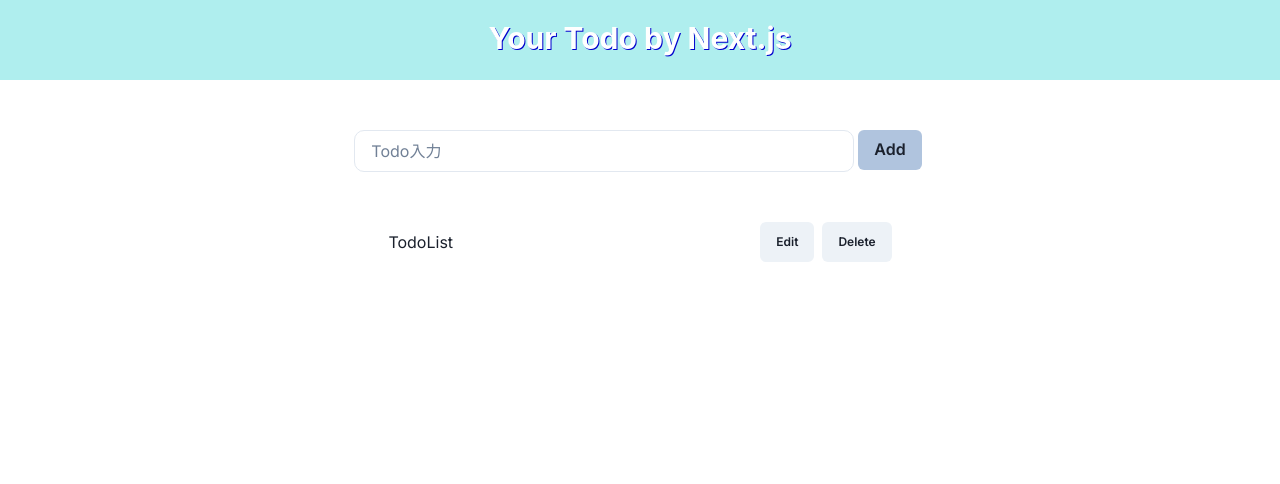
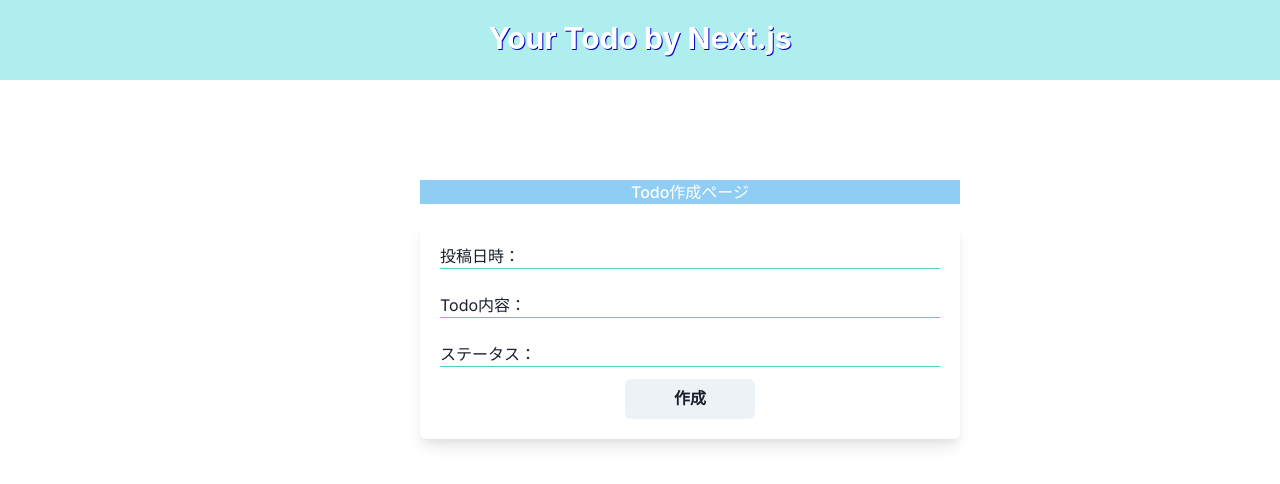
Before and after one commit to y-u27/your-todo-by-Next.js, a Next.js app: page /todos/create in a window 1280 px wide. Shown: the top 484 px of the page. Built offline with nearby package versions, Linux system fonts and the light colour scheme.

Commit message:
💄 各Todoページの見た目修正・更新

```diff
--- a/src/app/todos/[id]/edit/page.tsx
+++ b/src/app/todos/[id]/edit/page.tsx
@@ -1,7 +1,9 @@
-import React from "react";
+import TodoEdit from "@/components/TodoEdit";
 
 const editPage = () => {
-  return <div>editPage</div>;
+  return (
+    <TodoEdit />
+  )
 };
 
 export default editPage;
--- a/src/app/todos/create/page.tsx
+++ b/src/app/todos/create/page.tsx
@@ -1,12 +1,9 @@
-import InputTodo from "@/components/InputTodo";
-import TodoList from "@/components/TodoList";
-import React from "react";
+import TodoCreate from "@/components/TodoCreate";
 
 const createPage = () => {
   return (
     <>
-      <InputTodo />
-      <TodoList />
+      <TodoCreate />
     </>
   );
 };
--- a/src/app/todos/page.tsx
+++ b/src/app/todos/page.tsx
@@ -1,10 +1,10 @@
-import InputTodo from "@/components/InputTodo";
+import TodoList from "@/components/TodoList";
 import Image from "next/image";
 
 export default function Home() {
   return (
     <>
-      <InputTodo />
+      <TodoList />
     </>
   );
 }
--- a/src/components/InputTodo.tsx
+++ /dev/null
@@ -1,27 +0,0 @@
-import { Button, FormControl, Input } from "@chakra-ui/react";
-
-const InputTodo = () => {
-  return (
-    <div>
-      <FormControl p={50} display="flex" justifyContent="center">
-        <Input
-          py={5}
-          w={500}
-          display="flex"
-          borderRadius={10}
-          placeholder="Todo入力"
-        />
-        <Button
-          py={5}
-          mx={1}
-          bgColor="#b0c4de"
-          _hover={{ backgroundColor: "#4169e1", color: "white" }}
-        >
-          Add
-        </Button>
-      </FormControl>
-    </div>
-  );
-};
-
-export default InputTodo;
--- /dev/null
+++ b/src/components/TodoCreate.tsx
@@ -0,0 +1,57 @@
+import {
+  Box,
+  Button,
+  Card,
+  CardBody,
+  FormControl,
+  FormLabel,
+} from "@chakra-ui/react";
+
+const TodoCreate = () => {
+  return (
+    <>
+      <FormControl padding="100px">
+        <FormLabel
+          w="50%"
+          mx="320px"
+          display="flex"
+          justifyContent="center"
+          alignItems="center"
+          bgColor="blue.200"
+          color="white"
+          fontSize={16}
+          mb={5}
+        >
+          Todo作成ページ
+        </FormLabel>
+        <Card w="50%" mx="320px" shadow="lg">
+          <CardBody>
+            <Box>
+              <Box borderBottom="1px" borderBottomColor="teal.300">
+                投稿日時：
+              </Box>
+              <br />
+              <Box borderBottom="1px" borderBottomColor="teal.300">
+                Todo内容：
+              </Box>
+              <br />
+              <Box borderBottom="1px" borderBottomColor="teal.300">
+                ステータス：
+              </Box>
+            </Box>
+            <Box pt={3} display="flex" justifyContent="center">
+              <Button
+                w={130}
+                _hover={{ backgroundColor: "#ffd700", color: "white" }}
+              >
+                作成
+              </Button>
+            </Box>
+          </CardBody>
+        </Card>
+      </FormControl>
+    </>
+  );
+};
+
+export default TodoCreate;
--- a/src/components/TodoList.tsx
+++ b/src/components/TodoList.tsx
@@ -1,20 +1,16 @@
-import { Box, Button, HStack } from "@chakra-ui/react";
+import { Box, Button, FormControl, Input } from "@chakra-ui/react";
 
 const TodoList = () => {
   return (
-    <>
-      <HStack display="flex" justifyContent="center" spacing="24%">
-        <Box>
-          <Box>TodoList</Box>
-        </Box>
-        <Box>
-          <Button mr={2} fontSize="xs">
-            Edit
-          </Button>
-          <Button fontSize="xs">Delete</Button>
-        </Box>
-      </HStack>
-    </>
+    <Box display="flex" justifyContent="center" p={10}>
+      <Button
+        w={700}
+        bgColor="#b0c4de"
+        _hover={{ backgroundColor: "#4169e1", color: "white" }}
+      >
+        Todo作成
+      </Button>
+    </Box>
   );
 };
 
```
Also changed, not shown: src/components/TodoArticle.tsx (+14 -3 lines), src/components/TodoEdit.tsx (added, +50 -0 lines).
